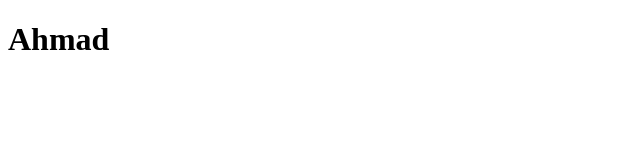
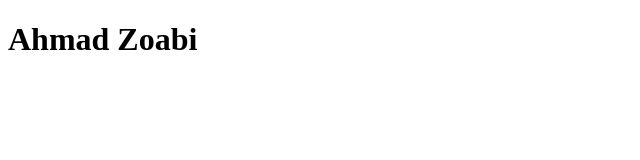
Before and after one commit to Ahmad-stack/Ahmad-stack.github.io, a plain HTML site: page index.html in a window 1280 px wide. Shown: the whole page, without its empty margins (0-640 px from the left). Drawn offline with Linux system fonts and the light colour scheme.

Commit message:
update name

```diff
--- a/index.html
+++ b/index.html
@@ -4,6 +4,6 @@
 	<title>Ahmad Zoabi personal website</title>
 </head>
 <body>
-<h1>Ahmad</h1>
+<h1>Ahmad Zoabi</h1>
 </body>
 </html>
```
